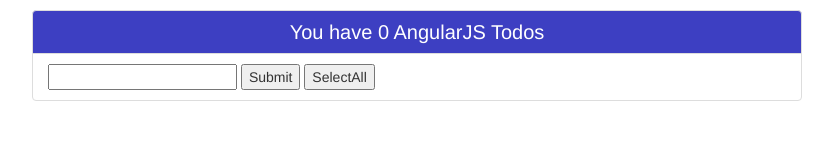
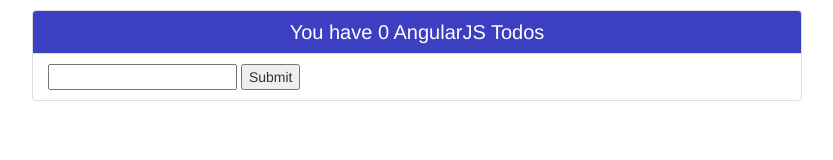
Before and after one commit to bsKannan/angular_todo, a website: page todo/index.html in a window 1280 px wide. Shown: the whole page, without its empty margins (223-1056 px from the left). Drawn offline with nearby package versions, Linux system fonts and the light colour scheme.

Commit message:
todolist angularJS

```diff
--- a/todo/index.html
+++ b/todo/index.html
@@ -44,7 +44,7 @@
       <input type="text" placehodler="Add your task here" ng-model="todoText"/>
 
       <input type="submit">
-      <button id="clear-completed" ng-click="toggleSelect()"ng-click="toggleSelect()">SelectAll</button>
+      <!-- <button id="clear-completed" ng-click="toggleSelect()"ng-click="toggleSelect()">SelectAll</button> -->
      </form>
 </div>
 </body>
```
